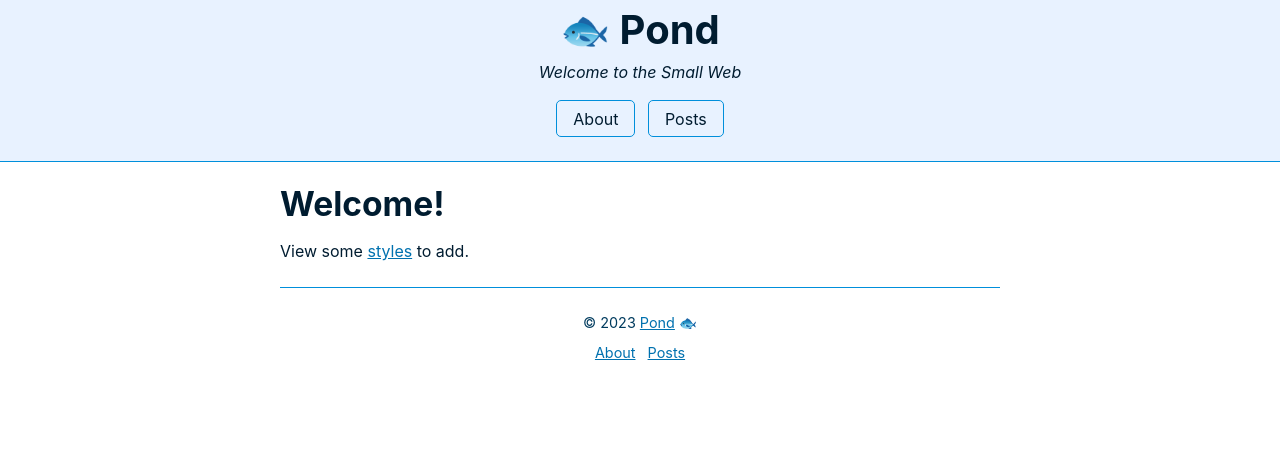
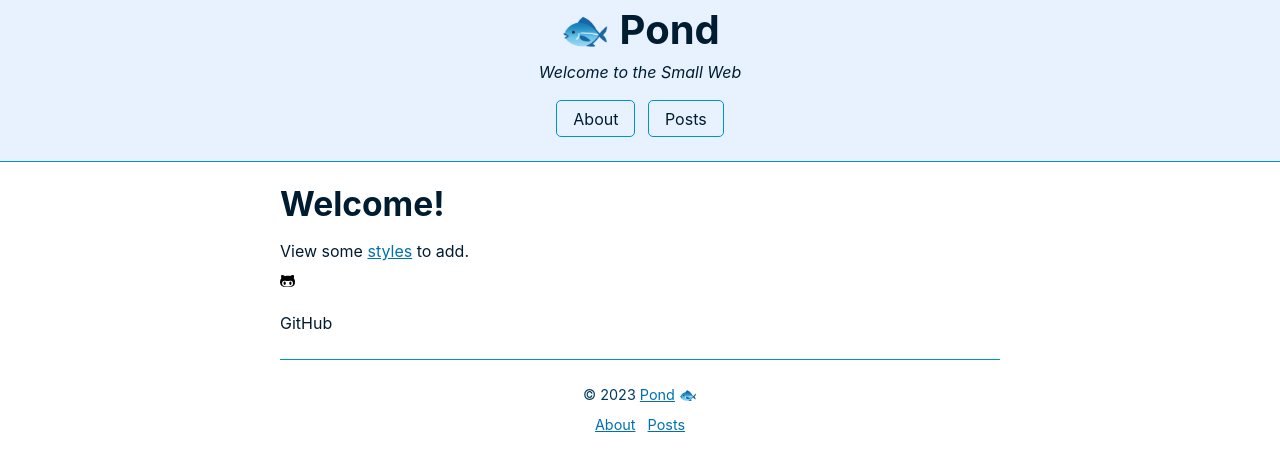
Before and after one commit to megdna/pond, a Jekyll site: the page built from pages/home.md, in a window 1280 px wide. Shown: the top 471 px of the page. Built offline with Jekyll 4.4.1, drawn with Linux system fonts in a browser that asks for light colours.

Commit message:
Update home.md

```diff
--- a/pages/home.md
+++ b/pages/home.md
@@ -4,3 +4,5 @@ permalink: /
 title: Welcome!
 ---
 View some [styles]({{ site.baseurl}}/style) to add.
+
+<svg xmlns="http://www.w3.org/2000/svg" height="1em" viewBox="0 0 480 512"><path d="M186.1 328.7c0 20.9-10.9 55.1-36.7 55.1s-36.7-34.2-36.7-55.1 10.9-55.1 36.7-55.1 36.7 34.2 36.7 55.1zM480 278.2c0 31.9-3.2 65.7-17.5 95-37.9 76.6-142.1 74.8-216.7 74.8-75.8 0-186.2 2.7-225.6-74.8-14.6-29-20.2-63.1-20.2-95 0-41.9 13.9-81.5 41.5-113.6-5.2-15.8-7.7-32.4-7.7-48.8 0-21.5 4.9-32.3 14.6-51.8 45.3 0 74.3 9 108.8 36 29-6.9 58.8-10 88.7-10 27 0 54.2 2.9 80.4 9.2 34-26.7 63-35.2 107.8-35.2 9.8 19.5 14.6 30.3 14.6 51.8 0 16.4-2.6 32.7-7.7 48.2 27.5 32.4 39 72.3 39 114.2zm-64.3 50.5c0-43.9-26.7-82.6-73.5-82.6-18.9 0-37 3.4-56 6-14.9 2.3-29.8 3.2-45.1 3.2-15.2 0-30.1-.9-45.1-3.2-18.7-2.6-37-6-56-6-46.8 0-73.5 38.7-73.5 82.6 0 87.8 80.4 101.3 150.4 101.3h48.2c70.3 0 150.6-13.4 150.6-101.3zm-82.6-55.1c-25.8 0-36.7 34.2-36.7 55.1s10.9 55.1 36.7 55.1 36.7-34.2 36.7-55.1-10.9-55.1-36.7-55.1z"/></svg> GitHub
```
